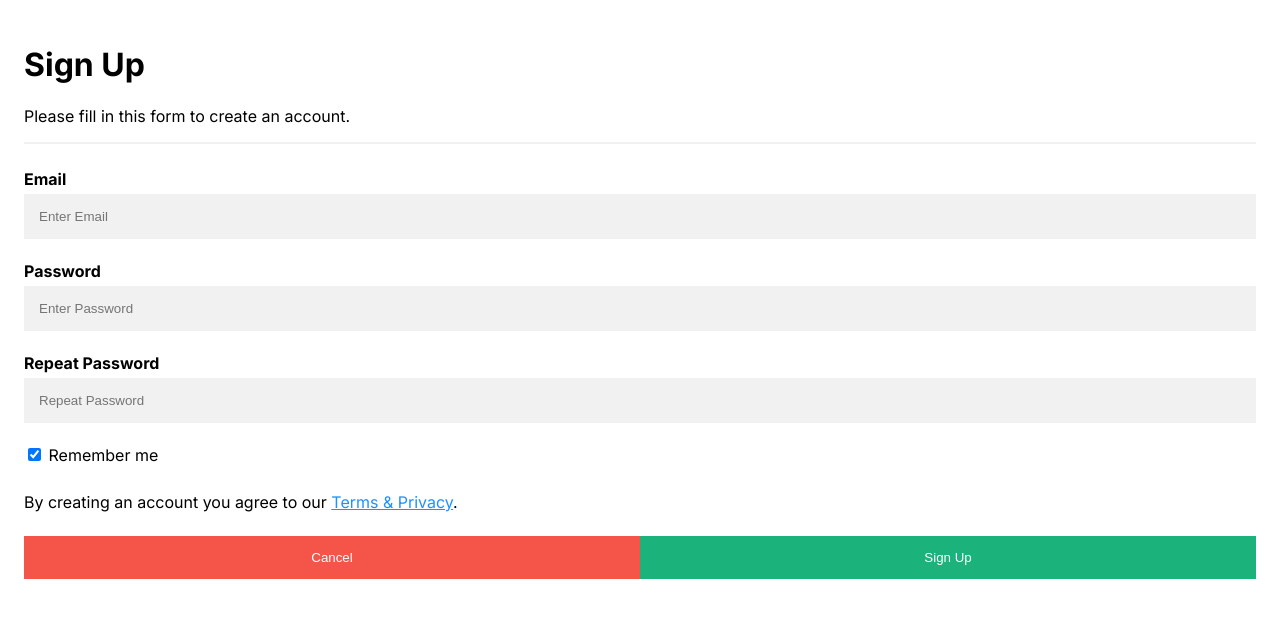
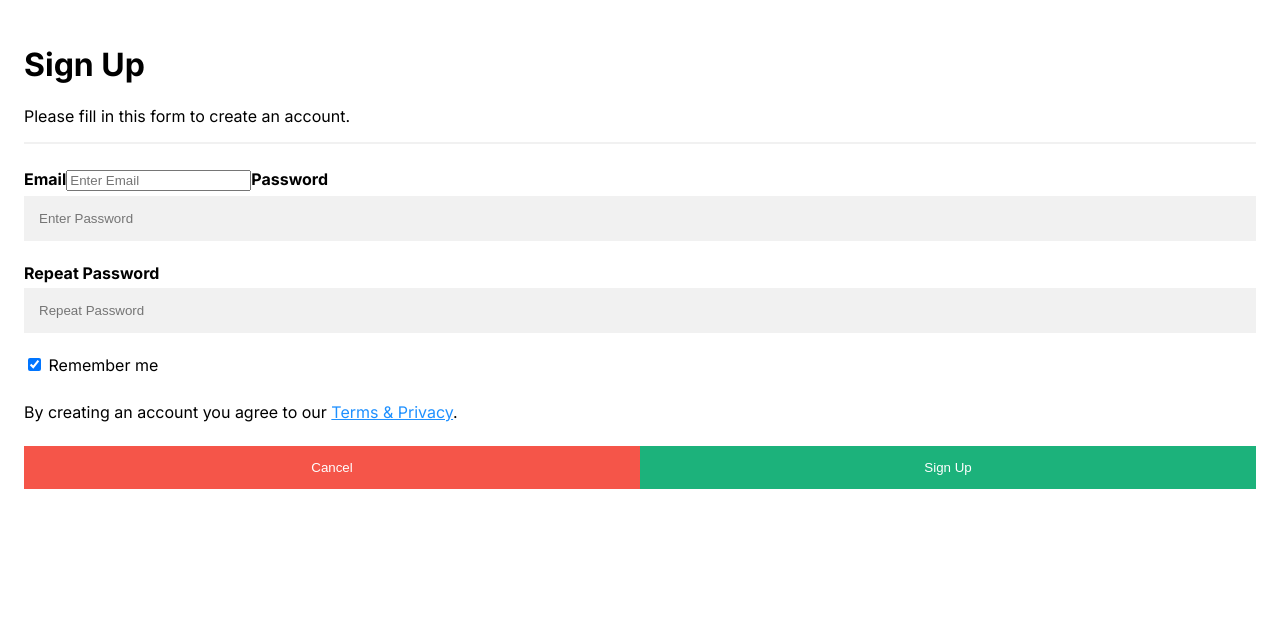
Before and after one commit to chldmsqls34/linus-team-fe, a Next.js app: page /join in a window 1280 px wide. Shown: the top 618 px of the page. Built offline with nearby package versions, Linux system fonts and the light colour scheme.

Commit message:
Update 'email' input field in join page
Changed the type of 'email' input field from 'text' to 'email' in join page. This change ensures proper validation and better user experience when users are entering their email during signup.

```diff
--- a/app/join/page.tsx
+++ b/app/join/page.tsx
@@ -26,7 +26,7 @@ export default function Register() {
             <hr/>
 
             <label htmlFor="email"><b>Email</b></label>
-            <input type="text" placeholder="Enter Email" name="email" required/>
+            <input type="email" placeholder="Enter Email" name="email" required/>
 
             <label htmlFor="psw"><b>Password</b></label>
             <input type="password" placeholder="Enter Password" name="psw" required/>
```
